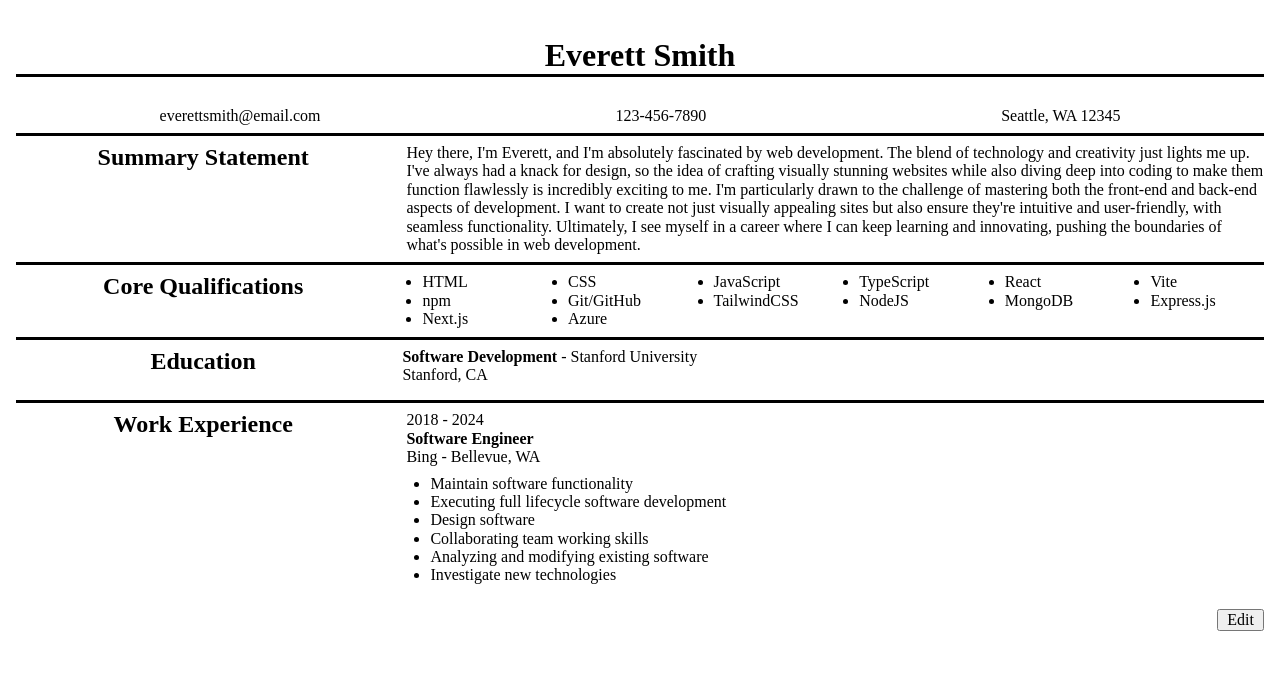
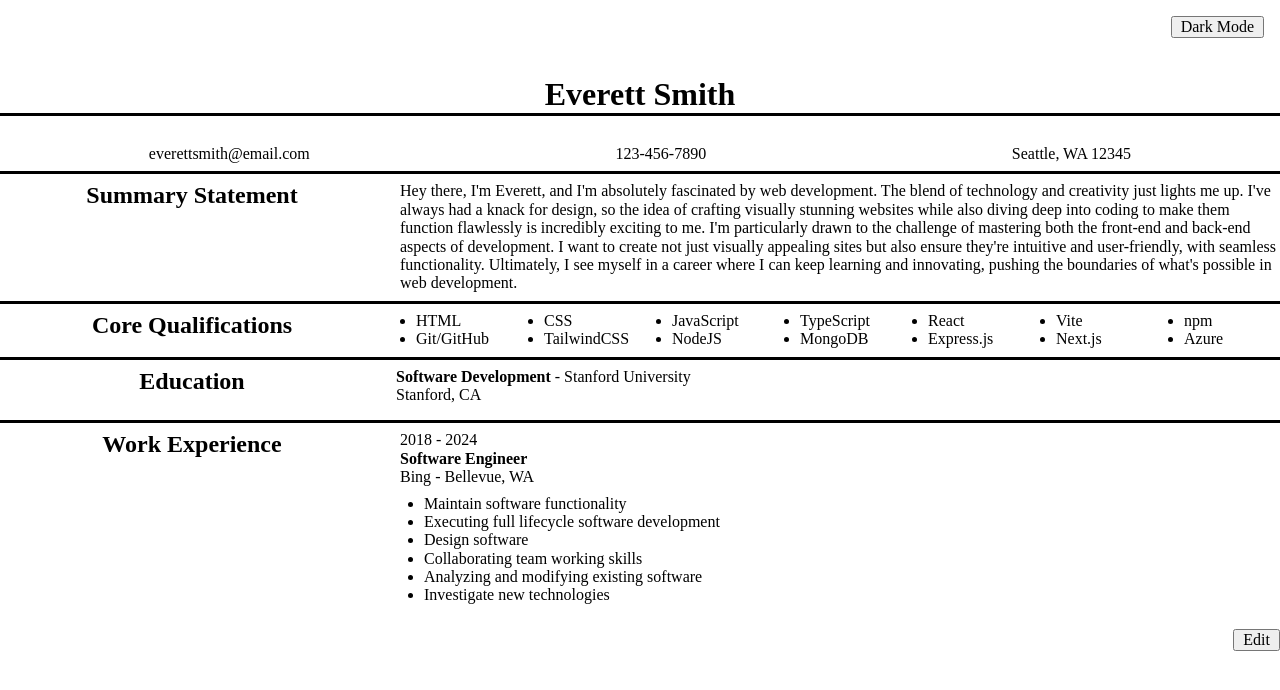
Before and after one commit to BrandynCoverdill/CV-Application, a React (Vite) app in the folder cv-application/: page / in a window 1280 px wide. Shown: the top 690 px of the page. Built offline with nearby package versions, Linux system fonts and the light colour scheme.

Commit message:
Added dark/light themes

```diff
--- a/cv-application/src/components/App.jsx
+++ b/cv-application/src/components/App.jsx
@@ -1,12 +1,14 @@
 import '../styles/App.css';
-import {v4 as uuidv4} from 'uuid';
-import {useState} from 'react';
+import { v4 as uuidv4 } from 'uuid';
+import { Fragment, useState } from 'react';
 import Header from './Header';
 import Summary from './Summary';
 import Qualifications from './Qualifications';
 import Education from './Education';
 import Experience from './Experience';
 import Button from './Button';
+import { useContext } from 'react';
+import { DarkModeContext } from '../context/DarkModeContext';
 
 export default function App() {
 	const [person, setPerson] = useState({
@@ -127,9 +129,11 @@ export default function App() {
 
 	const [isEditing, setIsEditing] = useState(false);
 
-	const [editPerson, setEditPerson] = useState({...person});
+	const [editPerson, setEditPerson] = useState({ ...person });
 	const [editSchool, setEditSchool] = useState(structuredClone(school));
 	const [editWork, setEditWork] = useState(structuredClone(work));
+
+	const { darkMode, toggleDarkMode } = useContext(DarkModeContext);
 
 	function handleEdit(e) {
 		setIsEditing(true);
@@ -151,37 +155,37 @@ export default function App() {
 
 	function handleNameChange(e) {
 		const updatedName = e.target.value;
-		setEditPerson({...editPerson, name: updatedName});
+		setEditPerson({ ...editPerson, name: updatedName });
 	}
 
 	function handleEmailChange(e) {
 		const updatedEmail = e.target.value;
-		setEditPerson({...editPerson, email: updatedEmail});
+		setEditPerson({ ...editPerson, email: updatedEmail });
 	}
 
 	function handlePhoneChange(e) {
 		const updatedPhone = e.target.value;
-		setEditPerson({...editPerson, phone: updatedPhone});
+		setEditPerson({ ...editPerson, phone: updatedPhone });
 	}
 
 	function handleCityChange(e) {
 		const updatedCity = e.target.value;
-		setEditPerson({...editPerson, city: updatedCity});
+		setEditPerson({ ...editPerson, city: updatedCity });
 	}
 
 	function handleStateChange(e) {
 		const updatedState = e.target.value;
-		setEditPerson({...editPerson, state: updatedState});
+		setEditPerson({ ...editPerson, state: updatedState });
 	}
 
 	function handleZipcodeChange(e) {
 		const updatedZip = e.target.value;
-		setEditPerson({...editPerson, zipcode: updatedZip});
+		setEditPerson({ ...editPerson, zipcode: updatedZip });
 	}
 
 	function handleSummaryChange(e) {
 		const updatedSummary = e.target.value;
-		setEditPerson({...editPerson, statement: updatedSummary});
+		setEditPerson({ ...editPerson, statement: updatedSummary });
 	}
 
 	function deleteQualification(id) {
@@ -190,7 +194,7 @@ export default function App() {
 				return qualification.key !== id;
 			}
 		);
-		setEditPerson({...editPerson, qualifications: updatedQualifications});
+		setEditPerson({ ...editPerson, qualifications: updatedQualifications });
 	}
 
 	function updateQualification(e, id) {
@@ -203,7 +207,7 @@ export default function App() {
 				return qualification;
 			}
 		);
-		setEditPerson({...editPerson, qualifications: updatedQualifications});
+		setEditPerson({ ...editPerson, qualifications: updatedQualifications });
 	}
 
 	function addQualification(e) {
@@ -430,8 +434,17 @@ export default function App() {
 		]);
 	}
 
+	function toggleThemes() {
+		toggleDarkMode();
+	}
+
 	return (
-		<>
+		<div className={darkMode ? 'app dark-mode' : 'app light-mode'}>
+			<div className='toggleThemeBtn'>
+				<Button type='button' handleClick={toggleThemes}>
+					{darkMode ? 'Light Mode' : 'Dark Mode'}
+				</Button>
+			</div>
 			<Header
 				person={person}
 				editPerson={editPerson}
@@ -494,6 +507,6 @@ export default function App() {
 					</>
 				)}
 			</section>
-		</>
+		</div>
 	);
 }
--- a/cv-application/src/components/Education.jsx
+++ b/cv-application/src/components/Education.jsx
@@ -1,4 +1,4 @@
-import {Fragment} from 'react';
+import { Fragment } from 'react';
 import states from 'states-us';
 import '../styles/Education.css';
 
--- a/cv-application/src/components/Experience.jsx
+++ b/cv-application/src/components/Experience.jsx
@@ -1,4 +1,4 @@
-import {Fragment} from 'react';
+import { Fragment } from 'react';
 import states from 'states-us';
 import '../styles/Experience.css';
 
--- a/cv-application/src/components/Qualifications.jsx
+++ b/cv-application/src/components/Qualifications.jsx
@@ -1,4 +1,4 @@
-import {v4 as uuidv4} from 'uuid';
+import { v4 as uuidv4 } from 'uuid';
 import '../styles/Qualifications.css';
 
 export default function Qualifications({
--- a/cv-application/src/components/main.jsx
+++ b/cv-application/src/components/main.jsx
@@ -2,9 +2,12 @@ import React from 'react';
 import ReactDOM from 'react-dom/client';
 import App from './App.jsx';
 import 'normalize.css';
+import { DarkModeProvider } from '../context/DarkModeContext.jsx';
 
 ReactDOM.createRoot(document.getElementById('root')).render(
 	<React.StrictMode>
-		<App />
+		<DarkModeProvider>
+			<App />
+		</DarkModeProvider>
 	</React.StrictMode>
 );
--- /dev/null
+++ b/cv-application/src/context/DarkModeContext.jsx
@@ -0,0 +1,19 @@
+import { createContext, useState } from 'react';
+
+const DarkModeContext = createContext();
+
+function DarkModeProvider(props) {
+	const [darkMode, setDarkMode] = useState(false);
+
+	function toggleDarkMode() {
+		setDarkMode(!darkMode);
+	}
+
+	return (
+		<DarkModeContext.Provider value={{ darkMode, toggleDarkMode }}>
+			{props.children}
+		</DarkModeContext.Provider>
+	);
+}
+
+export { DarkModeContext, DarkModeProvider };
--- a/cv-application/src/styles/App.css
+++ b/cv-application/src/styles/App.css
@@ -10,8 +10,13 @@
 	padding: 0;
 }
 
-body {
-	padding: 1em;
+.toggleThemeBtn {
+	display: flex;
+	justify-content: flex-end;
+}
+
+.toggleThemeBtn Button {
+	margin: 1em;
 }
 
 .buttons {
@@ -20,3 +25,18 @@ body {
 	gap: 0.5em;
 	margin-block-start: 1em;
 }
+
+.dark-mode {
+	background-color: #1f293a;
+	color: #d8d8d8;
+}
+
+.light-mode {
+	background-color: #fff;
+	color: #000;
+}
+
+.app {
+	width: 100%;
+	height: 100vh;
+}
```
